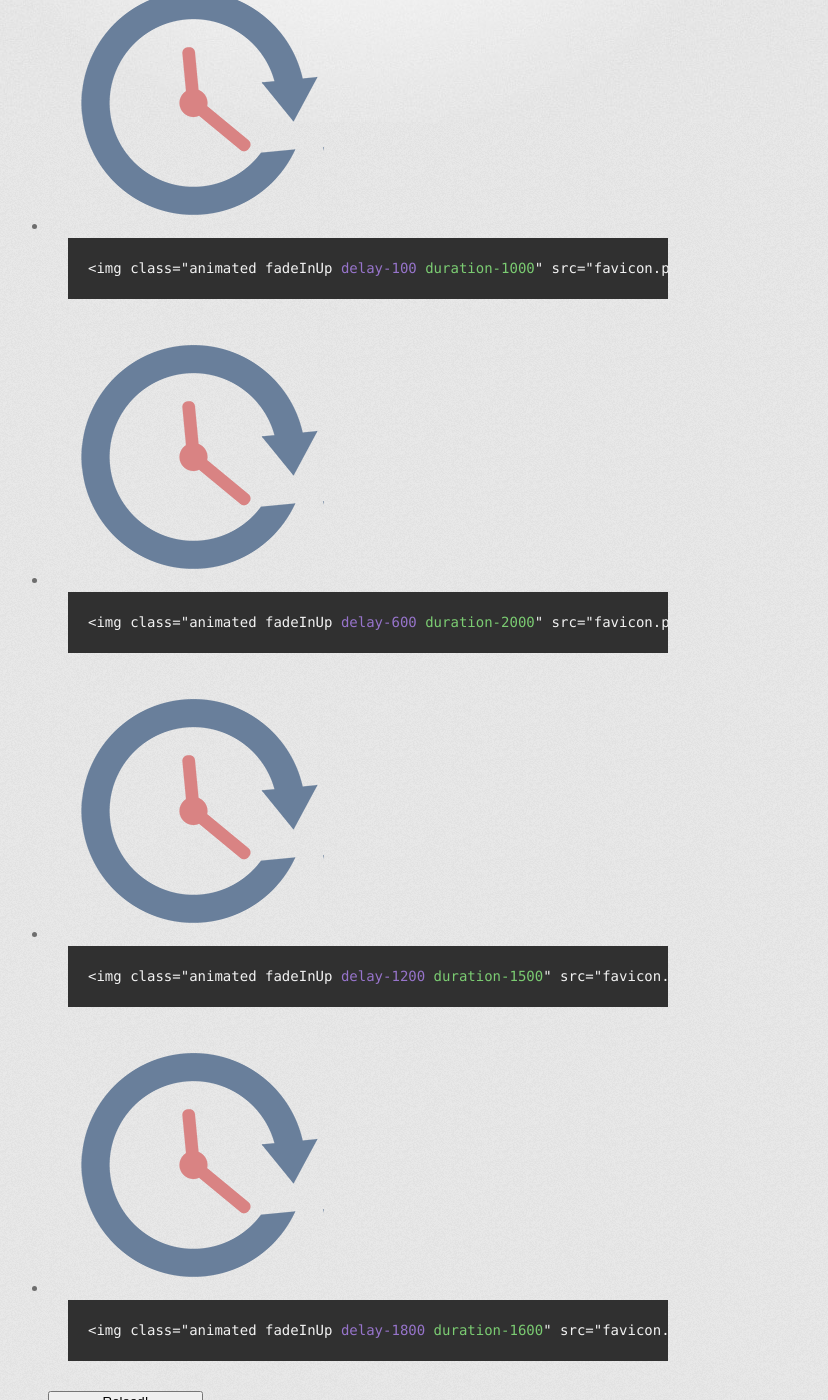
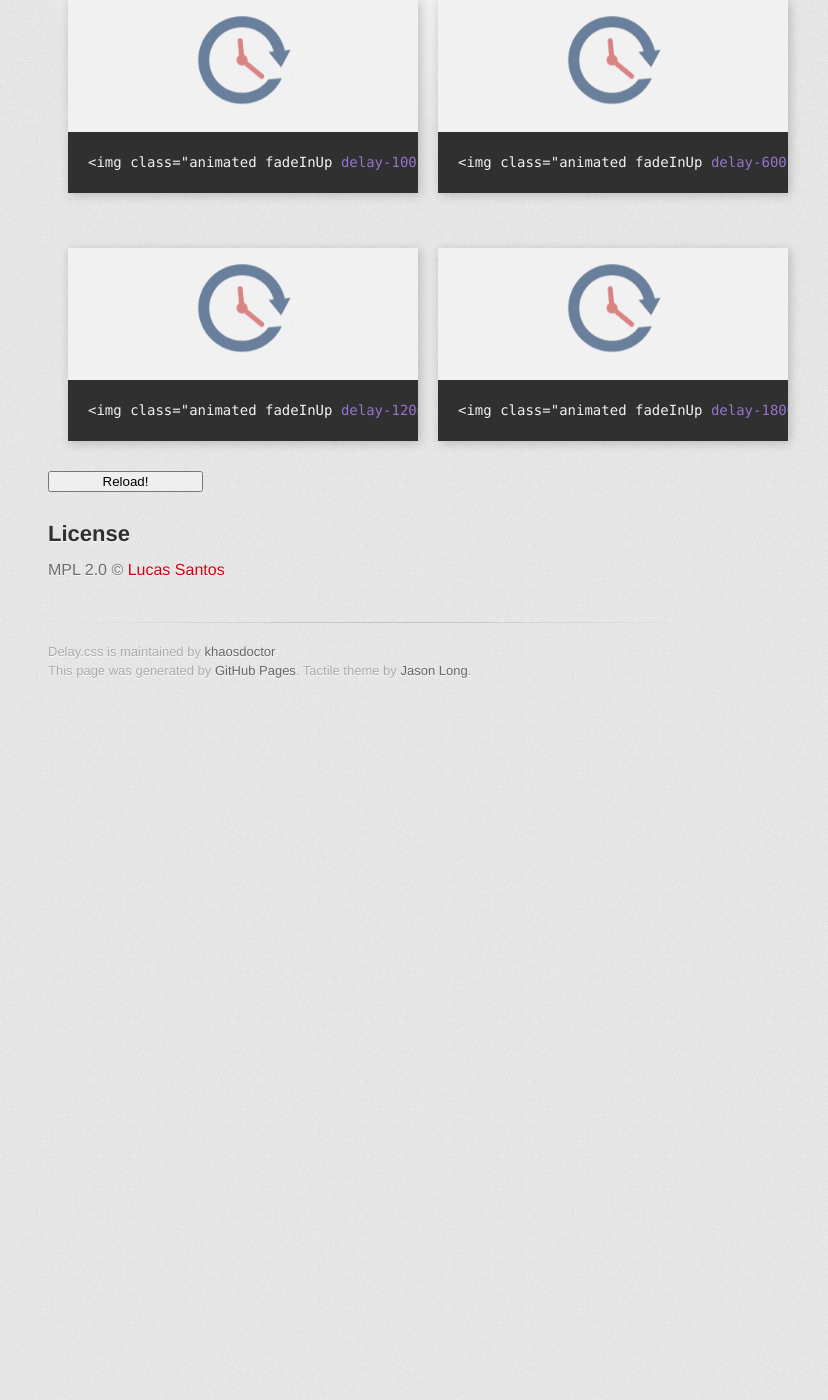
Before and after one commit to khaosdoctor/delay.css, a Jekyll site: the page built from demo.html, in a window 1280 px wide and 1400 px high, scrolled down 451 px. Shown: the whole window, without its empty margins (282-1110 px from the left). Built offline with Jekyll 4.4.1, drawn with Linux system fonts in a browser that asks for light colours; some web fonts are replaced; after the commit the page ends 1162 px from its top, so only the background shows below that.

Commit message:
Added demo CSS

```diff
--- a/_includes/header.html
+++ b/_includes/header.html
@@ -8,6 +8,7 @@
     <link rel="stylesheet" type="text/css" href="stylesheets/print.css" media="print">
     <link rel="stylesheet" type="text/css" href="stylesheets/animate.min.css" media="screen">
     <link rel="stylesheet" type="text/css" href="stylesheets/delay.css" media="screen">
+    <link rel="stylesheet" type="text/css" href="stylesheets/demo.css" media="screen">
 
     <link rel="icon" href="favicon.png" sizes="256x256" type="image/png">
     <!--[if lt IE 9]>
```
